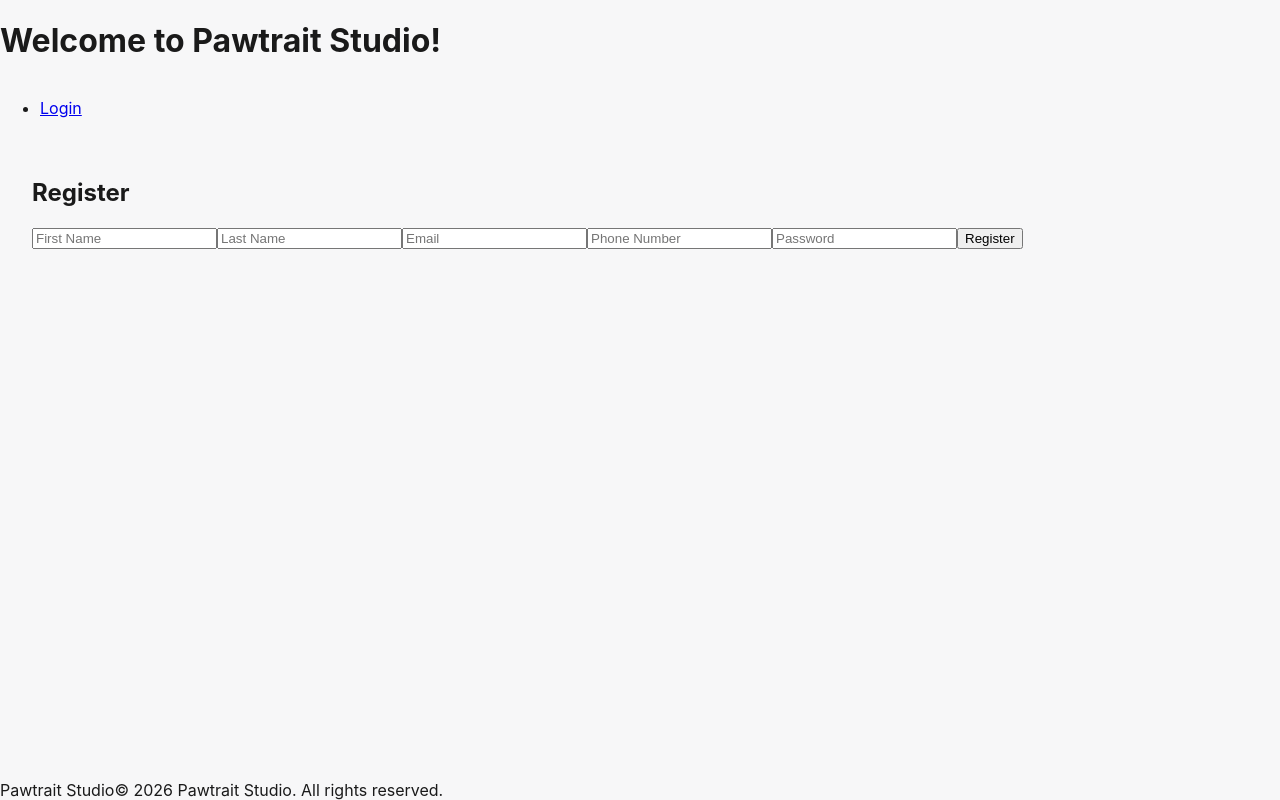
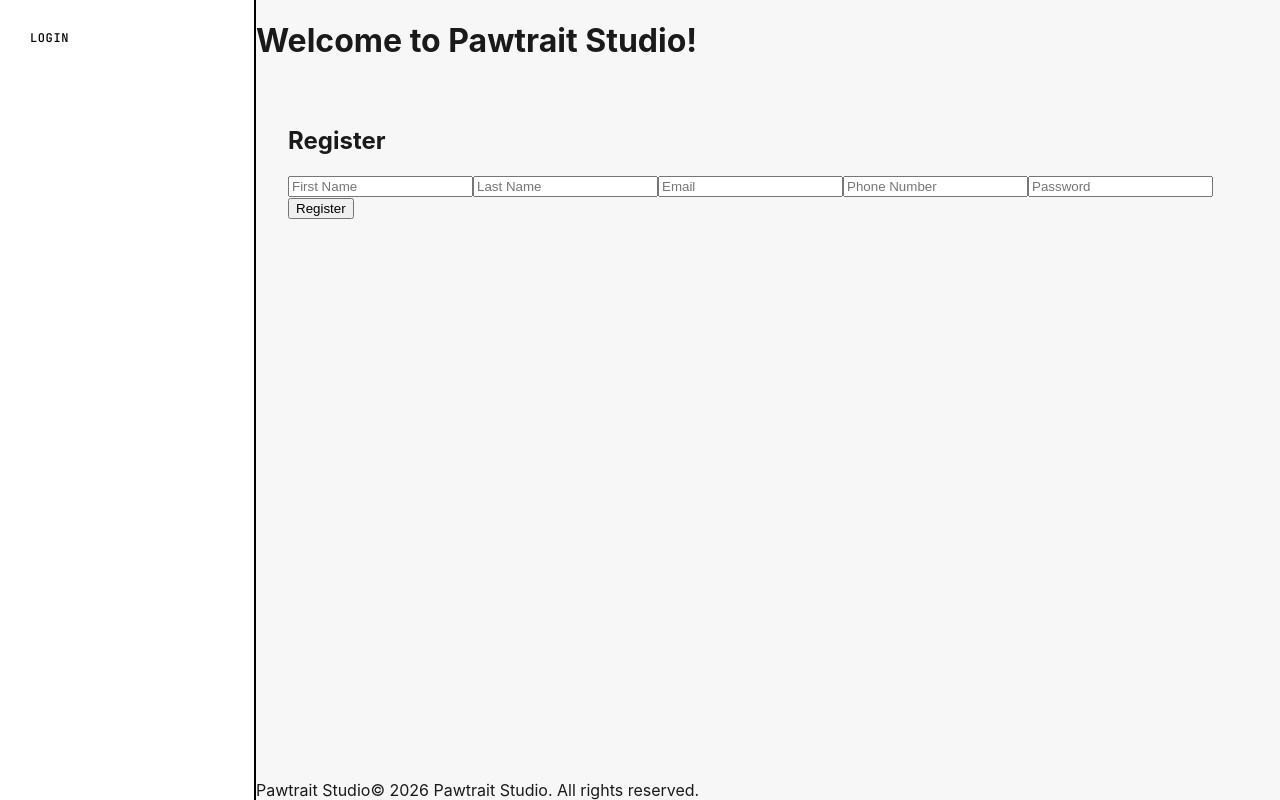
Before and after one commit to avrshay/Pawtrait, a React (Create React App) app in the folder my-frontend-app/: page /register in a window 1280 px wide. Built offline with nearby package versions, Linux system fonts and the light colour scheme.

Commit message:
change the navbar

```diff
--- a/my-frontend-app/src/components/Layout.js
+++ b/my-frontend-app/src/components/Layout.js
@@ -12,9 +12,9 @@
 export default function Layout({ username , children }) {
   return ( //return the layout component
     <div className="layout">
+      <Navbar user={username} />
       <div className="layout__main">
-        <Header username ={username } />
-        <Navbar user ={username }/>
+        <Header username={username} />
         <main className="main-content">{children}</main>
         <Footer />
       </div>
--- /dev/null
+++ b/my-frontend-app/src/components/Navbar.css
@@ -0,0 +1,85 @@
+@import url('https://fonts.googleapis.com/css2?family=Inter:wght@400;500;600;700&family=JetBrains+Mono:wght@500&display=swap');
+
+/* Left sidebar — matches the Stitch mockup: fixed column, white, 2px black border. */
+.navbar {
+  flex: 0 0 256px;
+  width: 256px;
+  min-height: 100vh;
+  display: flex;
+  flex-direction: column;
+  padding: 16px;
+  gap: 8px;
+  background: #ffffff;
+  border-right: 2px solid #000000;
+  font-family: 'Inter', sans-serif;
+  box-sizing: border-box;
+}
+
+.navbar-user {
+  display: flex;
+  flex-direction: column;
+  gap: 8px;
+  padding-bottom: 12px;
+  margin-bottom: 8px;
+  border-bottom: 2px solid #000000;
+}
+
+.navbar-user button {
+  width: 100%;
+  padding: 10px 12px;
+  font-family: 'JetBrains Mono', monospace;
+  font-size: 12px;
+  font-weight: 500;
+  letter-spacing: 0.05em;
+  text-transform: uppercase;
+  background: #ffffff;
+  color: #000000;
+  border: 2px solid #000000;
+  cursor: pointer;
+}
+
+.navbar-user button:hover {
+  background: #000000;
+  color: #ffffff;
+}
+
+.navbar-links {
+  list-style: none;
+  margin: 0;
+  padding: 0;
+  display: flex;
+  flex-direction: column;
+  gap: 8px;
+  flex: 1;
+}
+
+.navbar-links li {
+  margin: 0;
+  padding: 0;
+}
+
+.navbar-links a {
+  display: flex;
+  align-items: center;
+  padding: 12px;
+  font-family: 'JetBrains Mono', monospace;
+  font-size: 12px;
+  font-weight: 500;
+  letter-spacing: 0.05em;
+  text-transform: uppercase;
+  text-decoration: none;
+  color: #000000;
+  border: 2px solid transparent;
+  transition: background 0.15s ease, border-color 0.15s ease;
+}
+
+.navbar-links a:hover {
+  background: #e3e2e2;
+  border-color: #000000;
+}
+
+.navbar-links a.active {
+  background: #000000;
+  color: #ffffff;
+  border-color: #000000;
+}
--- a/my-frontend-app/src/components/Navbar.js
+++ b/my-frontend-app/src/components/Navbar.js
@@ -35,14 +35,26 @@
   // Logged in user
   return (
     <nav className="navbar">
-      <ul className="navbar-links">
+         <div className="navbar-user">
+
+          <button onClick={handleLogout}>
+            Logout
+          </button>
+        </div>
+              <ul className="navbar-links">
+        <li>
+          <Link to="/">Home</Link>
+        </li>
+        <li>
+          <Link to="/cart">My cart</Link>
+        </li>
         <li>
           <Link to="/settings">Settings</Link>
         </li>
+        <li>
+          <Link to="/personalArea">My Orders</Link>
+        </li>
 
-        <li>
-          <Link to="/personalArea">Personal Area</Link>
-        </li>
 
         {(user.userRole === "admin" || user.userRole === "manager") && (
           <li>
@@ -51,13 +63,7 @@
         )}
       </ul>
 
-      <div className="navbar-user">
-        <span>Hello, {user.firstName}</span>
 
-        <button onClick={handleLogout}>
-          Logout
-        </button>
-      </div>
     </nav>
   );
 }
--- a/my-frontend-app/src/index.css
+++ b/my-frontend-app/src/index.css
@@ -1,3 +1,5 @@
+@import './components/Navbar.css';
+
 * {
   box-sizing: border-box;
 }
```
